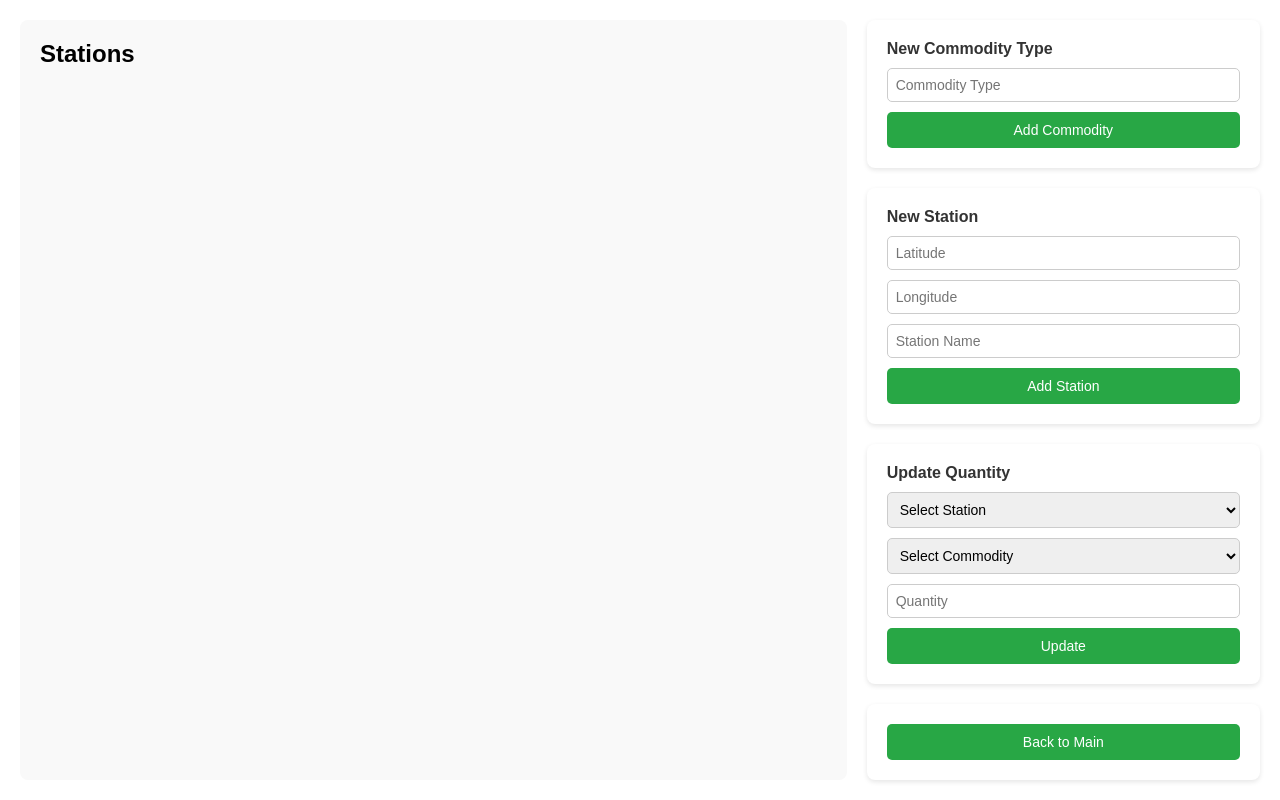
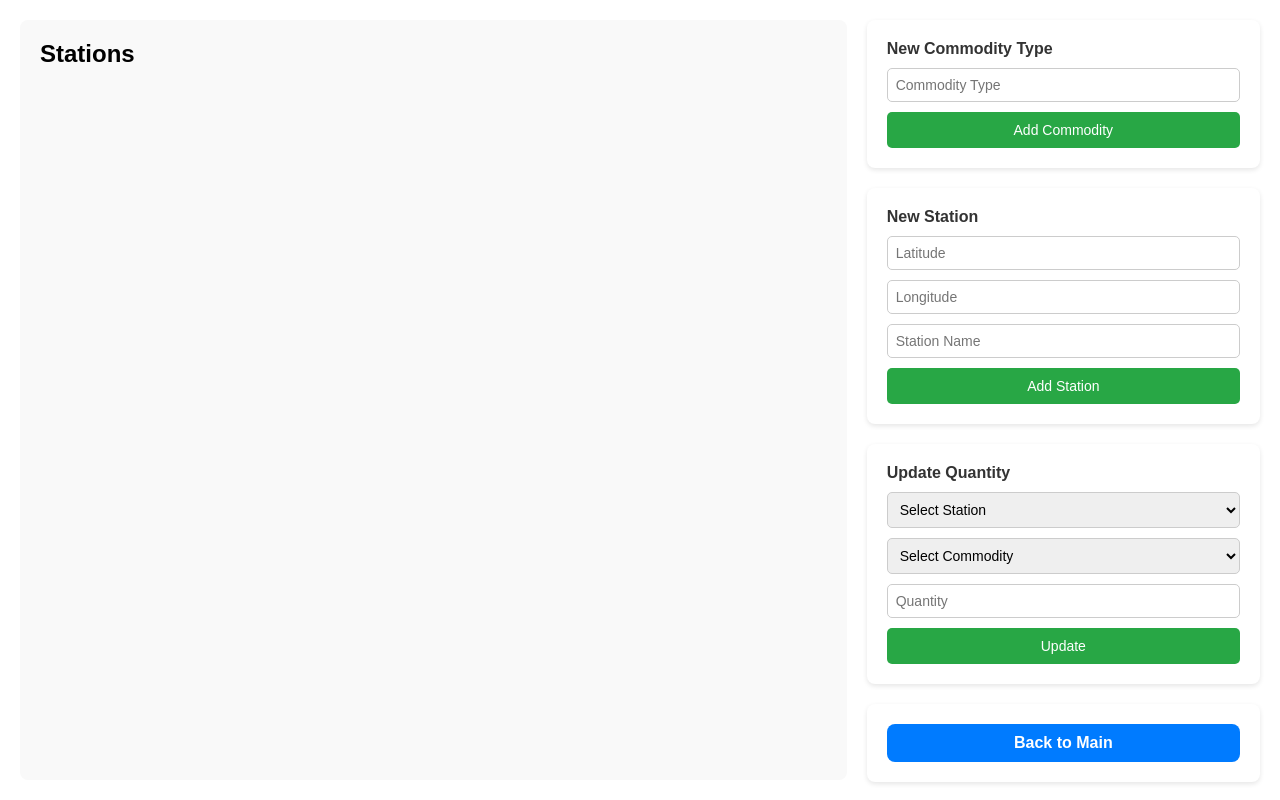
Before and after one commit to chaitanyasingh84/testi, a plain HTML site: page operations.html in a window 1280 px wide. Drawn offline with Linux system fonts and the light colour scheme.

Commit message:
Update styles.css

```diff
--- a/styles.css
+++ b/styles.css
@@ -66,6 +66,7 @@
     box-shadow: 0px 2px 5px rgba(0, 0, 0, 0.1);
 }
 
+/* Button styling for forms */
 .form-section h3 {
     font-size: 16px;
     margin-bottom: 10px;
@@ -96,3 +97,16 @@
 .form-section button:hover {
     background-color: #218838;
 }
+
+/* Special styling for "Back to Main" button */
+#back-button {
+    background-color: #007bff;
+    color: white;
+    font-size: 16px;
+    font-weight: bold;
+    border-radius: 8px;
+}
+
+#back-button:hover {
+    background-color: #0056b3;
+}
```
